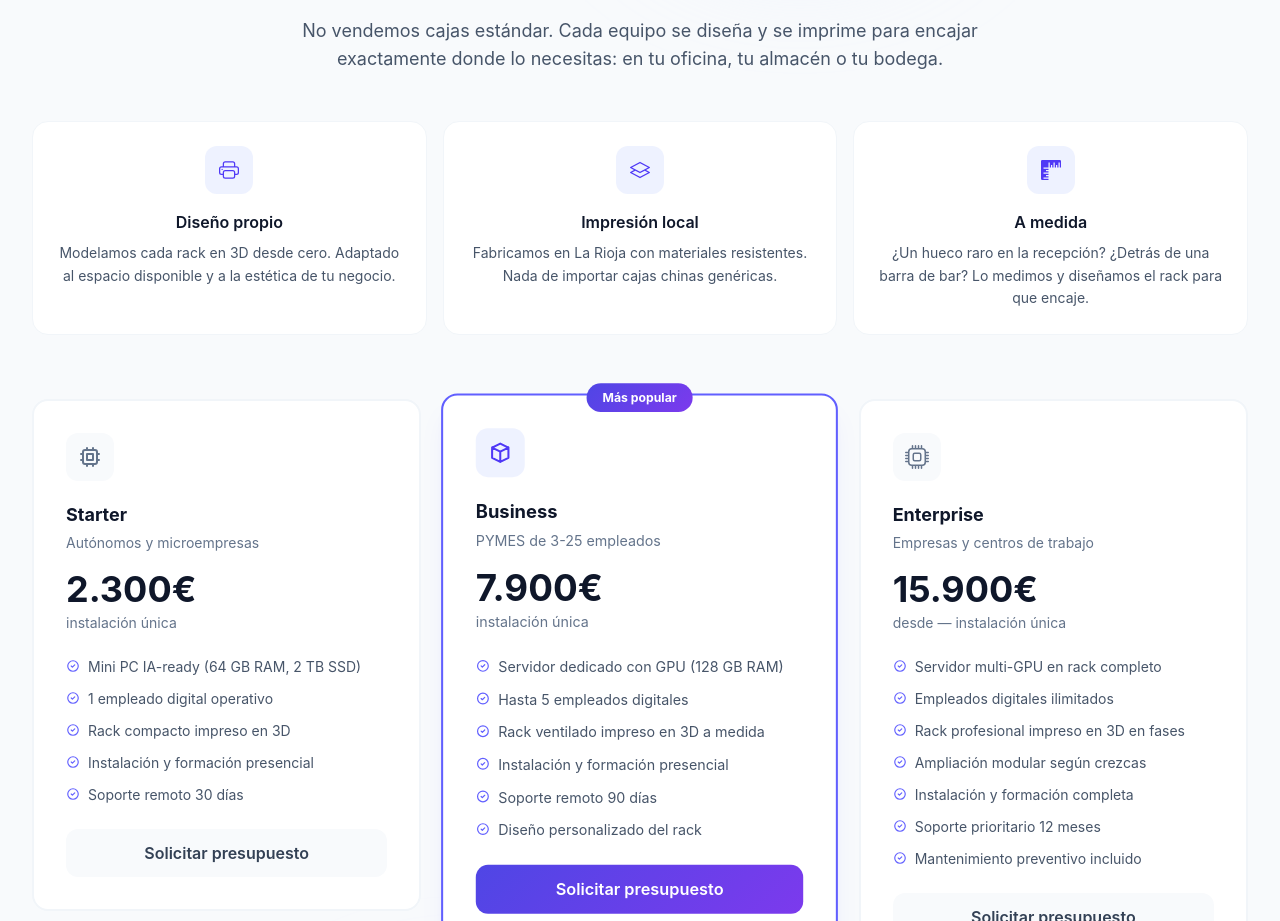
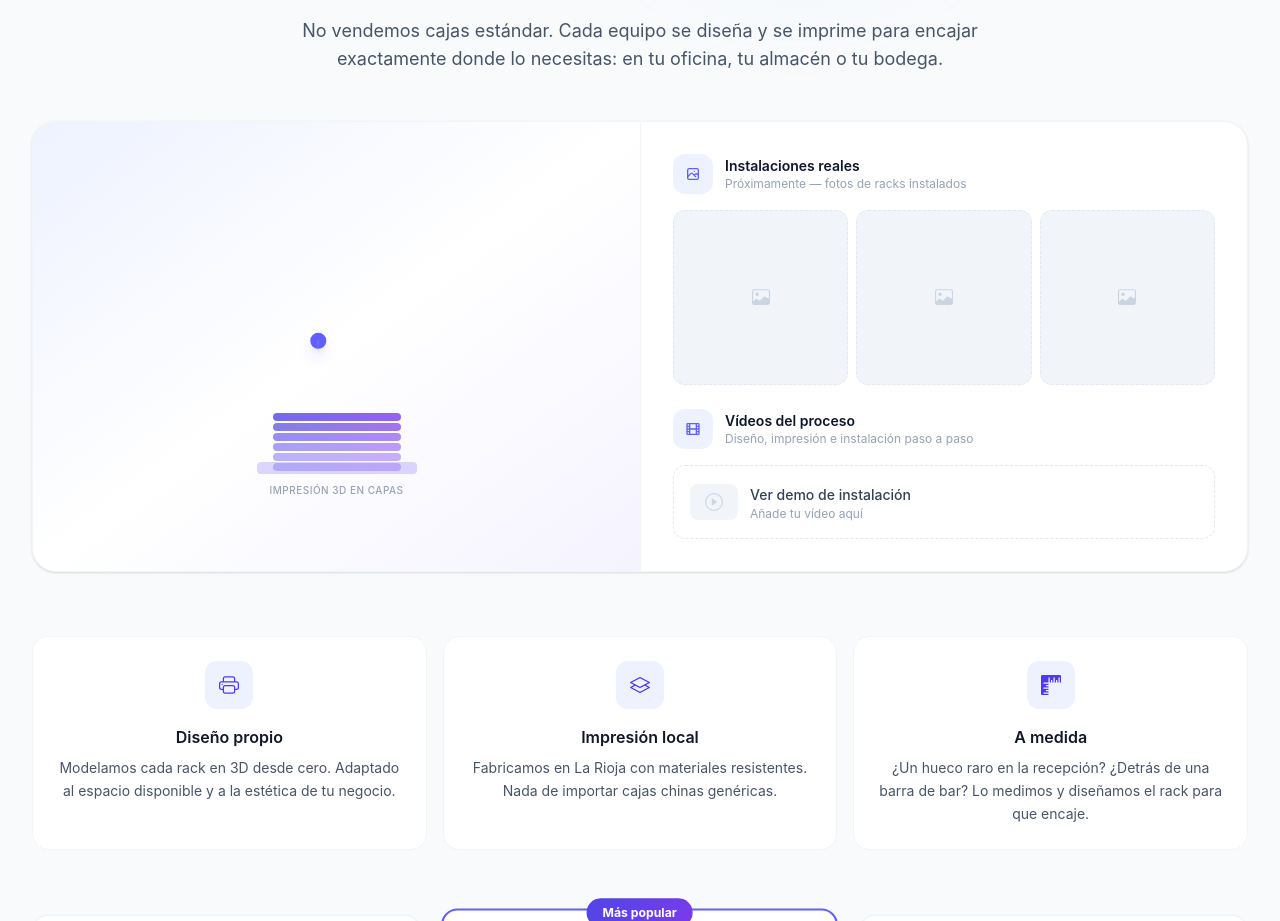
Before and after one commit to danibalda1/westlink-web, a React (Vite) app: page / in a window 1280 px wide. Shown: the part 5960-6881 px from the top of the page. Built offline with nearby package versions, Linux system fonts and the light colour scheme.

Commit message:
feat: showcase visual con animacion 3D + galeria placeholder en Hardware

```diff
--- a/src/components/Hardware.jsx
+++ b/src/components/Hardware.jsx
@@ -1,8 +1,8 @@
 import { motion } from 'framer-motion'
 import { useRef } from 'react'
 import { useInView } from 'framer-motion'
-import { BsCpu, BsPrinter, BsLayers, BsRulers } from 'react-icons/bs'
-import { HiOutlineCube, HiOutlineCheckCircle, HiOutlineChip } from 'react-icons/hi'
+import { BsCpu, BsPrinter, BsLayers, BsRulers, BsPlayCircle, BsImage } from 'react-icons/bs'
+import { HiOutlineCube, HiOutlineCheckCircle, HiOutlineChip, HiOutlinePhotograph, HiOutlineFilm } from 'react-icons/hi'
 import { FaWrench } from 'react-icons/fa'
 
 const tiers = [
@@ -89,11 +89,122 @@ export default function Hardware() {
           </p>
         </motion.div>
 
+        {/* ── VISUAL SHOWCASE ── */}
+        <motion.div
+          initial={{ opacity: 0, y: 20 }}
+          animate={isInView ? { opacity: 1, y: 0 } : {}}
+          transition={{ duration: 0.5, delay: 0.1 }}
+          className="mb-16"
+        >
+          <div className="bg-white rounded-3xl border border-gray-100 overflow-hidden shadow-sm">
+            <div className="grid md:grid-cols-2">
+              {/* 3D Rack animation / placeholder */}
+              <div className="relative min-h-[320px] bg-gradient-to-br from-indigo-50 via-white to-violet-50 flex items-center justify-center p-8">
+                {/* Animated 3D-printed rack illustration */}
+                <div className="relative w-48 h-64">
+                  {/* Rack base */}
+                  <div className="absolute bottom-0 left-1/2 -translate-x-1/2 w-40 h-3 bg-indigo-600/20 rounded-sm" />
+                  {/* Layers printing animation */}
+                  {[0, 1, 2, 3, 4, 5].map((layer) => (
+                    <motion.div
+                      key={layer}
+                      className="absolute left-1/2 -translate-x-1/2 w-32 h-2 rounded-sm"
+                      style={{
+                        background: `linear-gradient(90deg, rgba(79,70,229,${0.3 + layer * 0.1}), rgba(124,58,237,${0.3 + layer * 0.1}))`,
+                        bottom: `${3 + layer * 10}px`,
+                      }}
+                      initial={{ opacity: 0, scaleX: 0 }}
+                      animate={isInView ? {
+                        opacity: 1,
+                        scaleX: 1,
+                        transition: { delay: 0.3 + layer * 0.12, duration: 0.4, ease: 'easeOut' },
+                      } : {}}
+                    />
+                  ))}
+                  {/* Nozzle / print head */}
+                  <motion.div
+                    className="absolute w-4 h-4 bg-indigo-500 rounded-full shadow-lg shadow-indigo-500/30"
+                    style={{ top: '10px', left: '50%', marginLeft: '-8px' }}
+                    animate={{
+                      y: isInView ? [0, 180, 0] : 0,
+                      x: isInView ? [0, 20, -20, 0] : 0,
+                    }}
+                    transition={{
+                      duration: 4,
+                      repeat: Infinity,
+                      ease: 'easeInOut',
+                    }}
+                  >
+                    <div className="absolute -bottom-1 left-1/2 -translate-x-1/2 w-0.5 h-3 bg-gradient-to-b from-indigo-400 to-transparent animate-pulse" />
+                  </motion.div>
+                  {/* Label on the animation */}
+                  <span className="absolute -bottom-6 left-1/2 -translate-x-1/2 text-[10px] text-gray-400 font-medium uppercase tracking-wider whitespace-nowrap">
+                    Impresión 3D en capas
+                  </span>
+                </div>
+              </div>
+
+              {/* Gallery placeholder */}
+              <div className="p-8 flex flex-col justify-center border-t md:border-t-0 md:border-l border-gray-100">
+                <div className="space-y-4">
+                  <div className="flex items-center gap-3">
+                    <div className="w-10 h-10 rounded-xl bg-indigo-50 flex items-center justify-center text-indigo-500">
+                      <HiOutlinePhotograph />
+                    </div>
+                    <div>
+                      <h3 className="font-semibold text-gray-900 text-sm">Instalaciones reales</h3>
+                      <p className="text-xs text-gray-400">Próximamente — fotos de racks instalados</p>
+                    </div>
+                  </div>
+
+                  {/* Mock gallery grid */}
+                  <div className="grid grid-cols-3 gap-2">
+                    {[1, 2, 3].map((i) => (
+                      <div
+                        key={i}
+                        className="aspect-square rounded-xl bg-gray-100 border border-dashed border-gray-200 flex items-center justify-center text-gray-300 hover:bg-indigo-50 hover:border-indigo-200 hover:text-indigo-300 transition-all duration-300 cursor-pointer group"
+                      >
+                        <BsImage className="text-lg group-hover:scale-110 transition-transform" />
+                      </div>
+                    ))}
+                  </div>
+
+                  <div className="flex items-center gap-3 pt-2">
+                    <div className="w-10 h-10 rounded-xl bg-indigo-50 flex items-center justify-center text-indigo-500">
+                      <HiOutlineFilm />
+                    </div>
+                    <div>
+                      <h3 className="font-semibold text-gray-900 text-sm">Vídeos del proceso</h3>
+                      <p className="text-xs text-gray-400">Diseño, impresión e instalación paso a paso</p>
+                    </div>
+                  </div>
+
+                  {/* Video placeholder */}
+                  <a
+                    href="#contacto"
+                    className="flex items-center gap-3 p-4 rounded-xl border border-dashed border-gray-200 hover:border-indigo-200 hover:bg-indigo-50/30 transition-all duration-300 group cursor-pointer"
+                  >
+                    <div className="w-12 h-9 rounded-lg bg-gray-100 flex items-center justify-center text-gray-300 group-hover:bg-indigo-100 group-hover:text-indigo-400 transition-all">
+                      <BsPlayCircle className="text-lg" />
+                    </div>
+                    <div>
+                      <span className="text-sm font-medium text-gray-700 group-hover:text-indigo-600 transition-colors">
+                        Ver demo de instalación
+                      </span>
+                      <span className="text-xs text-gray-400 block">Añade tu vídeo aquí</span>
+                    </div>
+                  </a>
+                </div>
+              </div>
+            </div>
+          </div>
+        </motion.div>
+
         {/* Racks Showcase */}
         <motion.div
           initial={{ opacity: 0, y: 20 }}
           animate={isInView ? { opacity: 1, y: 0 } : {}}
-          transition={{ duration: 0.5, delay: 0.1 }}
+          transition={{ duration: 0.5, delay: 0.15 }}
           className="grid sm:grid-cols-3 gap-4 mb-16"
         >
           {[
@@ -135,14 +246,12 @@ export default function Hardware() {
                     : 'border-gray-100 bg-white hover:border-gray-200 hover:shadow-lg'
                 }`}
               >
-                {/* Badge */}
                 {tier.badge && (
                   <span className="absolute -top-3 left-1/2 -translate-x-1/2 gradient-primary text-white text-xs font-bold px-4 py-1.5 rounded-full whitespace-nowrap">
                     {tier.badge}
                   </span>
                 )}
 
-                {/* Icon */}
                 <div className={`w-12 h-12 rounded-xl flex items-center justify-center text-2xl mb-5 ${
                   tier.highlight ? 'bg-indigo-50 text-indigo-600' : 'bg-gray-50 text-gray-500'
                 }`}>
@@ -152,7 +261,6 @@ export default function Hardware() {
                 <h3 className="text-lg font-bold text-gray-900 mb-1">{tier.name}</h3>
                 <p className="text-sm text-gray-500 mb-4">{tier.subtitle}</p>
 
-                {/* Price */}
                 <div className="mb-6">
                   <span className="text-4xl font-bold text-gray-900">{tier.price}€</span>
                   <span className="text-sm text-gray-500 block mt-1">{tier.priceNote}</span>
--- a/src/index.css
+++ b/src/index.css
@@ -56,6 +56,23 @@
 @keyframes pulse-glow {
   0%, 100% { box-shadow: 0 0 20px rgba(79, 70, 229, 0.15); }
   50% { box-shadow: 0 0 40px rgba(79, 70, 229, 0.3); }
+}
+
+@keyframes print-layer {
+  0% { transform: scaleX(0); opacity: 0; }
+  60% { transform: scaleX(1); opacity: 1; }
+  100% { transform: scaleX(1); opacity: 0.9; }
+}
+
+@keyframes nozzle-drop {
+  0%, 100% { transform: translateY(0); }
+  50% { transform: translateY(180px); }
+}
+
+@keyframes nozzle-sway {
+  0%, 100% { transform: translateX(0); }
+  25% { transform: translateX(20px); }
+  75% { transform: translateX(-20px); }
 }
 
 @layer base {
```
